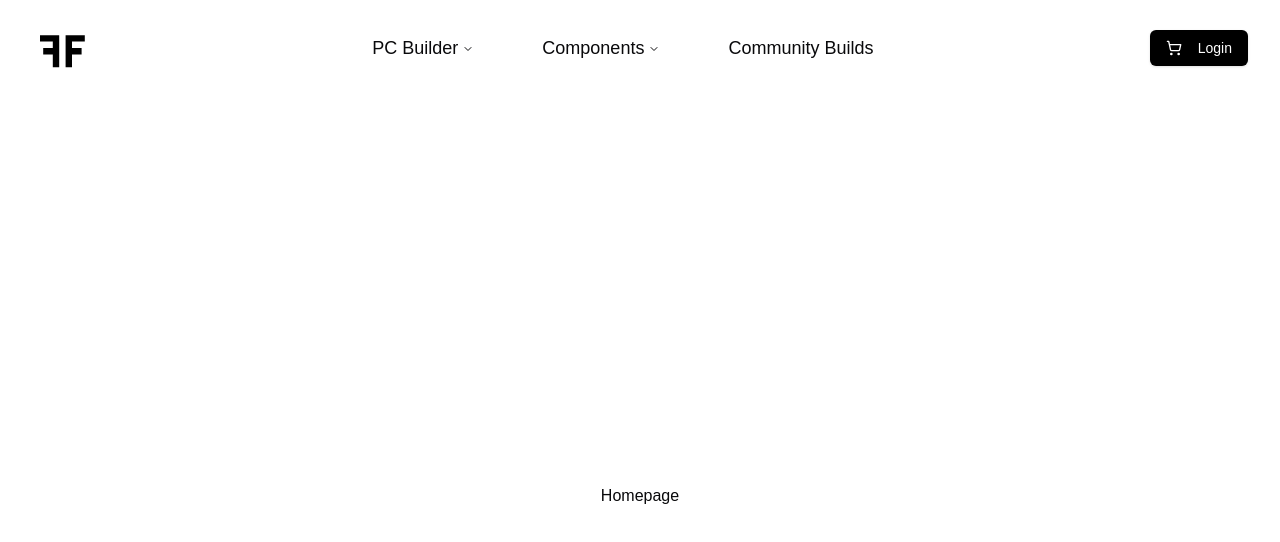
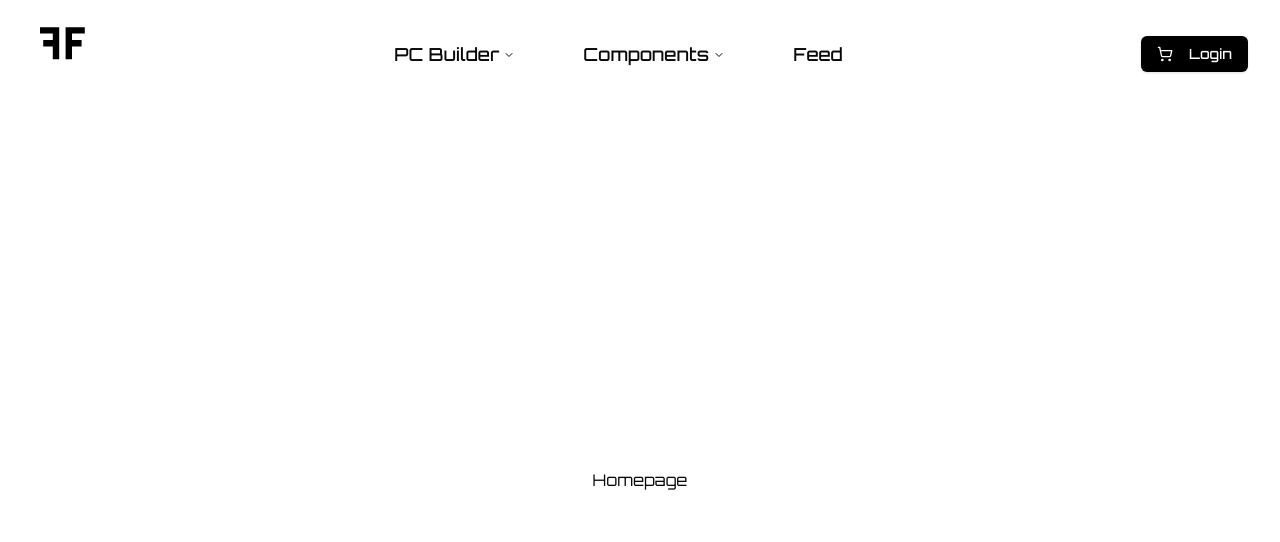
Before and after one commit to oxbowmantella/FrameForge_webApp, a Next.js app: page / in a window 1280 px wide. Shown: the top 542 px of the page. Built offline with nearby package versions, Linux system fonts and the light colour scheme.

Commit message:
navbar finalized

```diff
--- a/app/layout.tsx
+++ b/app/layout.tsx
@@ -2,16 +2,17 @@ import type { Metadata } from "next";
 import localFont from "next/font/local";
 import "./globals.css";
 import { Navbar } from "@/components/Navbar";
-import { Inter, Orbitron } from "next/font/google";
+import { Orbitron } from "next/font/google";
 
 export const metadata: Metadata = {
-  title: "Create Next App",
-  description: "Generated by create next app",
+  title: "FrameForge",
+  description: "Made with ❤️ by Metaschool",
 };
 
 const orbitron = Orbitron({
   subsets: ["latin"],
-  display: "swap",
+  variable: "--font-orbitron",
+  weight: ["400", "500", "600", "700"],
 });
 
 export default function RootLayout({
@@ -20,8 +21,8 @@ export default function RootLayout({
   children: React.ReactNode;
 }>) {
   return (
-    <html lang="en" className={orbitron.className}>
-      <body>
+    <html lang="en" className={`${orbitron.variable}`}>
+      <body className={orbitron.className}>
         <Navbar />
         {children}
       </body>
--- a/components/Navbar.tsx
+++ b/components/Navbar.tsx
@@ -76,8 +76,8 @@ const builds: { title: string; href: string; description: string }[] = [
 export function Navbar() {
   return (
     <div className="w-full">
-      <div className="max-w-8xl mx-auto px-4 py-4 sm:px-6 lg:px-8">
-        <div className="flex items-center justify-between h-16">
+      <div className="max-w-8xl mx-auto px-4 py-2 sm:px-6 lg:px-8">
+        <div className="flex items-end justify-between h-16">
           {/* Logo */}
           <Link href="/" className="flex items-center">
             <Logo className="h-16 w-16" />
@@ -153,7 +153,7 @@ export function Navbar() {
                       "text-lg font-orbitron "
                     )}
                   >
-                    Community Builds
+                    Feed
                   </NavigationMenuLink>
                 </Link>
               </NavigationMenuItem>
--- a/package.json
+++ b/package.json
@@ -9,7 +9,6 @@
     "lint": "next lint"
   },
   "dependencies": {
-    "@next/font": "^14.2.15",
     "@radix-ui/react-navigation-menu": "^1.2.2",
     "@radix-ui/react-slot": "^1.1.1",
     "class-variance-authority": "^0.7.1",
--- a/tailwind.config.ts
+++ b/tailwind.config.ts
@@ -55,7 +55,10 @@ const config: Config = {
   			lg: 'var(--radius)',
   			md: 'calc(var(--radius) - 2px)',
   			sm: 'calc(var(--radius) - 4px)'
-  		}
+  		},
+		  fontFamily: {
+        orbitron: ['var(--font-orbitron)', 'sans-serif'],
+      }
   	}
   },
   plugins: [require("tailwindcss-animate")],
```
Also changed, not shown: 1 other file (tests, documents, lock files or other folders).
